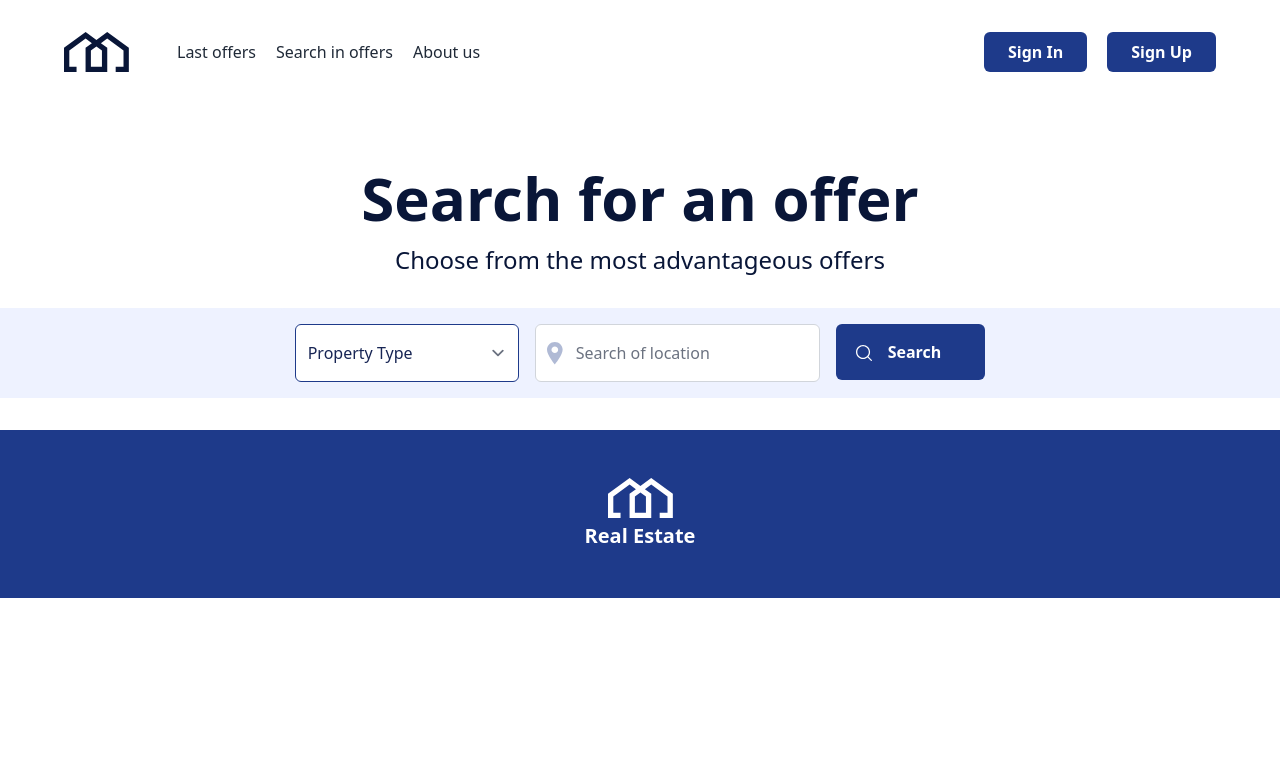
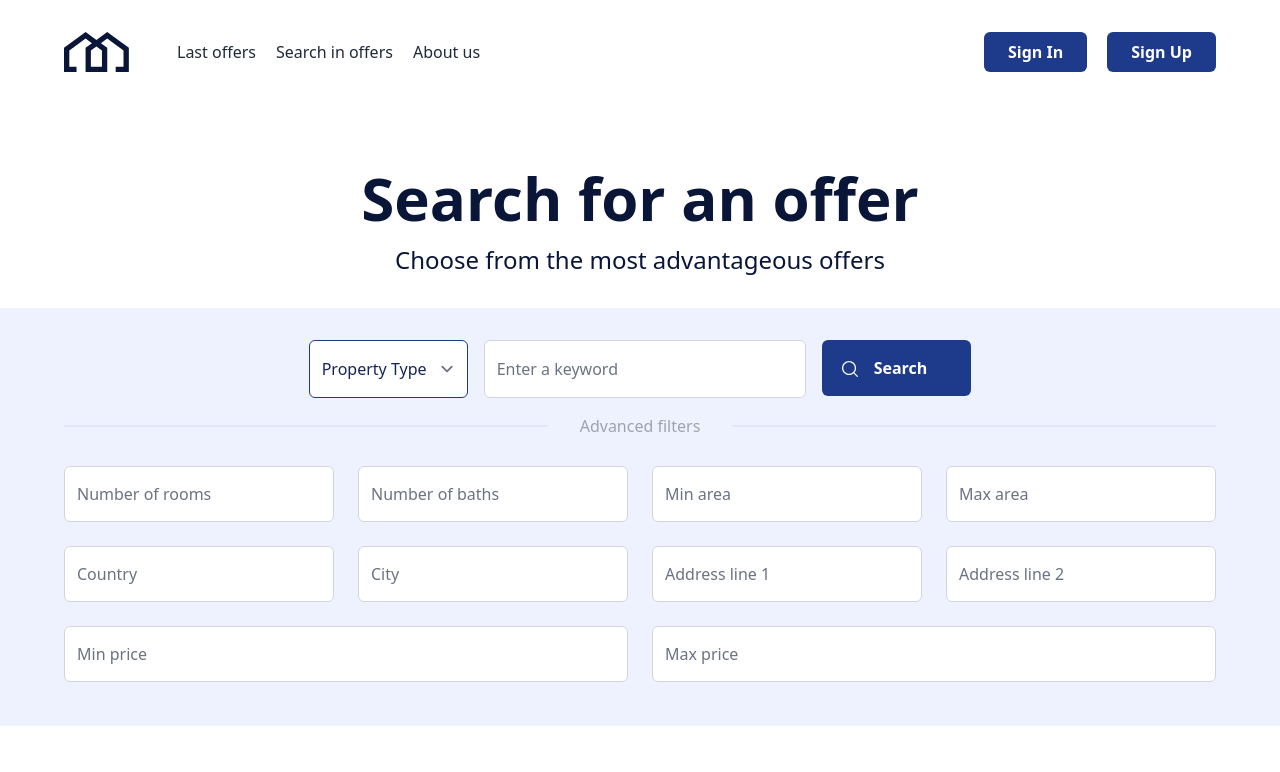
Before and after one commit to Parasik72/real-estate, a Next.js app: page /offers in a window 1280 px wide. Shown: the top 772 px of the page. Built offline with nearby package versions, Linux system fonts and the light colour scheme; what @tailwindcss/custom-forms would draw is missing.

Commit message:
feat: Implemented offers page UI

```diff
--- /dev/null
+++ b/common/components/form/input.component.tsx
@@ -0,0 +1,32 @@
+import clsx from "clsx";
+import { usePathname, useRouter, useSearchParams } from "next/navigation";
+import { FC } from "react";
+
+interface IProps {
+    type: string;
+    name: string;
+    placeholder?: string;
+    className?: string;
+}
+
+export const Input: FC<IProps> = ({
+    placeholder, className, type, name
+}) => {
+    const searchParams = useSearchParams();
+    const pathname = usePathname();
+    const { replace } = useRouter();
+    const handleSearch = (term: string) => {
+        const params = new URLSearchParams(searchParams);
+        if (term) params.set(name, term);
+        else params.delete(name);
+        replace(`${pathname}?${params.toString()}`);
+    };
+    return (
+        <input
+            placeholder={placeholder}
+            className={clsx("py-4 w-full h-full border-gray-300 rounded-md", className)}
+            type={type}
+            onChange={event => handleSearch(event.target.value)}
+        />
+    );
+}
--- /dev/null
+++ b/common/components/form/select.component.tsx
@@ -0,0 +1,19 @@
+import clsx from "clsx";
+import React, { FC } from "react"
+
+interface IProps {
+    title?: string;
+    name?: string;
+    children?: React.ReactNode;
+    className?: string;
+}
+
+export const Select: FC<IProps> = ({ children, title, name, className }) => (
+    <select
+        title={title}
+        name={name}
+        className={clsx("py-4 form-select rounded-md", className)}
+    >
+        {children}
+    </select>
+)
--- a/common/components/home/form-search.component.tsx
+++ b/common/components/home/form-search.component.tsx
@@ -1,18 +1,26 @@
 import { LocationMarkIcon } from "@/common/icons/location-mark.icon"
 import { SearchIcon } from "@/common/icons/search.icon"
+import { Select } from "../form/select.component"
+import { FC } from "react";
+import clsx from "clsx";
+import { Input } from "../form/input.component";
 
-export const FormSearch = () => {
+interface IProps {
+  className?: string;
+}
+
+export const FormSearch: FC<IProps> = ({ className }) => {
     return (
       <form action="">
-          <div className="p-4 flex flex-col lg:flex-row lg:inline-flex gap-4 rounded-md bg-indigo-50 relative z-10">
-            <select title="Property Type" name="Property Type" className="py-4 w-full form-select text-blue-950 border-blue-900 rounded-md lg:w-56">
+        <div className={clsx("flex flex-col lg:flex-row lg:inline-flex gap-4 rounded-md bg-indigo-50 relative z-10", className)}>
+          <Select title="Property Type" name="Property Type" className="w-full text-blue-950 border-blue-900 lg:w-56">
             <option value="">Property Type</option>
-            </select>
+          </Select>
           <div className="relative">
             <div className="absolute inset-y-0 left-0 flex items-center pl-3">
               <LocationMarkIcon />
             </div>
-              <input placeholder="Search of location" className="py-4 w-full h-full border-gray-300 rounded-md pl-10" type="text" />
+            <Input placeholder="Search of location" className="pl-10" type="text" />
           </div>
           <div className="relative">
             <div className="absolute inset-y-0 left-0 flex items-center pl-5">
--- /dev/null
+++ b/common/components/offers/form-search.component.tsx
@@ -0,0 +1,71 @@
+import { Input } from "../form/input.component"
+import { Select } from "../form/select.component"
+import { SearchIcon } from "@/common/icons/search.icon"
+
+export const FormSearch = () => {
+    return (
+        <form action="">
+            <div className="flex flex-col justify-center items-center">
+                <div className="w-full flex flex-col lg:w-auto md:flex-row lg:inline-flex gap-4 rounded-md bg-indigo-50 relative z-10">
+                    <Select title="Property Type" name="Property Type" className="w-full text-blue-950 border-blue-900 lg:w-56">
+                        <option value="">Property Type</option>
+                    </Select>
+                    <div className="relative lg:max-w-xl md:w-full">
+                        <Input name="keyword" placeholder="Enter a keyword" type="text" />
+                    </div>
+                    <div className="relative">
+                        <div className="absolute inset-y-0 left-0 flex items-center pl-5">
+                            <SearchIcon />
+                        </div>
+                        <button className="py-4 w-full lg:w-auto px-11 pl-13 bg-blue-900 text-white rounded-md font-bold">Search</button>
+                    </div>
+                </div>
+                <div className="py-4 w-full flex items-center justify-between gap-8">
+                    <div className="border w-full border-indigo-100"></div>
+                    <span className="text-gray-400 flex-shrink-0">
+                        Advanced filters
+                    </span>
+                    <div className="border w-full border-indigo-100"></div>
+                </div>
+                <div className="w-full flex flex-col">
+                    <div className="flex flex-wrap -mx-3">
+                        <div className="w-1/2 p-3 lg:w-1/4">
+                            <Input type="number" placeholder="Number of rooms" name="roomsNum" />
+                        </div>
+                        <div className="w-1/2 p-3 lg:w-1/4">
+                            <Input type="number" placeholder="Number of baths" name="bathsNumd" />
+                        </div>
+                        <div className="w-1/2 p-3 lg:w-1/4">
+                            <Input type="number" placeholder="Min area" name="minArea" />
+                        </div>
+                        <div className="w-1/2 p-3 lg:w-1/4">
+                            <Input type="number" placeholder="Max area" name="maxArea" />
+                        </div>
+                    </div>
+                    <div className="flex flex-wrap -mx-3">
+                        <div className="w-1/2 p-3 lg:w-1/4">
+                            <Input type="text" placeholder="Country" name="country" />
+                        </div>
+                        <div className="w-1/2 p-3 lg:w-1/4">
+                            <Input type="text" placeholder="City" name="city" />
+                        </div>
+                        <div className="w-1/2 p-3 lg:w-1/4">
+                            <Input type="text" placeholder="Address line 1" name="addressLine1" />
+                        </div>
+                        <div className="w-1/2 p-3 lg:w-1/4">
+                            <Input type="text" placeholder="Address line 2" name="addressLine2" />
+                        </div>
+                    </div>
+                    <div className="flex flex-wrap -mx-3">
+                        <div className="w-full p-3 lg:w-1/2">
+                            <Input type="number" placeholder="Min price" name="minPrice" />
+                        </div>
+                        <div className="w-full p-3 lg:w-1/2">
+                            <Input type="number" placeholder="Max price" name="maxPrice" />
+                        </div>
+                    </div>
+                </div>
+            </div>
+        </form>
+    )
+}
--- /dev/null
+++ b/common/components/property-card.component.tsx
@@ -0,0 +1,32 @@
+import clsx from "clsx";
+import Image, { StaticImageData } from "next/image";
+import { FC } from "react";
+
+interface IProps {
+    title: string;
+    price: number;
+    address: string;
+    imgPath: StaticImageData;
+    className?: string;
+}
+
+export const PropertyCard: FC<IProps> = ({
+    address,
+    imgPath,
+    price,
+    title,
+    className
+}) => (
+    <div className={clsx("bg-white shadow-lg rounded-md w-full flex-shrink-0", className)}>
+        <Image className="w-full object-cover object-center rounded-md" src={imgPath} alt={title} height={249} width={444} />
+        <div className="p-4 flex flex-col gap-4">
+          <h3 className="text-dark-blue text-1.5xl leading-8 font-bold">
+            {title}
+          </h3>
+          <div className="flex flex-col gap-1">
+            <span className="font-bold text-blue-900">{price}$</span>
+            <span className="text-dark-blue">{address}</span>
+          </div>
+        </div>
+    </div>
+)
--- a/package.json
+++ b/package.json
@@ -23,6 +23,7 @@
     "react": "^18",
     "react-dom": "^18",
     "sequelize": "^6.35.1",
+    "use-debounce": "^10.0.0",
     "uuid": "^9.0.1"
   },
   "devDependencies": {
--- a/pages/index.tsx
+++ b/pages/index.tsx
@@ -4,6 +4,7 @@ import CardImg1 from '../common/images/card-img-1.png';
 import AboutUsImg from '../common/images/about-us.png';
 import { FormSearch } from "@/common/components/home/form-search.component";
 import { ArrowIcon } from "@/common/icons/arrow.icon";
+import { PropertyCard } from "@/common/components/property-card.component";
 
 export default function Home() {
   return (
@@ -21,7 +22,7 @@ export default function Home() {
           </p>
         </div>
         <div className="mt-8 w-full lg:max-w-3xl">
-         <FormSearch />
+         <FormSearch  className="p-4" />
         </div>
       </div>
       <div className="bg-indigo-50 w-full py-14 lg:mt-36 lg:py-28">
@@ -54,18 +55,14 @@ export default function Home() {
           </div>
           <div className="inline-flex gap-5 mt-6 overflow-x-hidden">
             {[...new Array(6)].map((_, i) => (
-              <div key={i} className="bg-white shadow-sm rounded-md max-w-250px md:max-w-350px w-full flex-shrink-0">
-                <Image className="object-cover object-center rounded-md" src={CardImg1} alt="cardImg1" height={249} width={444} />
-                <div className="p-4 flex flex-col gap-4">
-                  <h3 className="text-dark-blue text-1.5xl leading-8 font-bold">
-                    Large 4-room apartment with a beautiful terrace
-                  </h3>
-                  <div className="flex flex-col gap-1">
-                    <span className="font-bold text-blue-900">320 000$</span>
-                    <span className="text-dark-blue">Barcelona IX. </span>
-                  </div>
-                </div>
-              </div>
+              <PropertyCard
+                key={i}
+                title="Large 4-room apartment with a beautiful terrace"
+                price={320000}
+                address="Barcelona IX."
+                imgPath={CardImg1}
+                className="max-w-250px md:max-w-350px"
+              />
             ))}
           </div>
         </div>
--- a/pages/offers/index.tsx
+++ b/pages/offers/index.tsx
@@ -1,8 +1,10 @@
-import { FormSearch } from "@/common/components/home/form-search.component";
+import { FormSearch } from "@/common/components/offers/form-search.component";
+import { PropertyCard } from "@/common/components/property-card.component";
+import CardImg1 from '../../common/images/card-img-1.png';
 
 export default function Offers() {
     return (
-        <div className="antialiased py-8 w-full">
+        <div className="antialiased pt-8 w-full">
             <div className="px-4 py-8 md:max-w-3xl md:mx-auto xl:px-0 lg:max-w-full xl:max-w-6xl">
                 <div className="flex flex-col items-center text-center">
                     <h2 className="text-dark-blue text-4xl lg:text-6xl font-bold">
@@ -13,9 +15,28 @@ export default function Offers() {
                     </p>
                 </div>
             </div>
-            <div className="bg-indigo-50 w-full">
-                <div className="px-4 md:max-w-3xl md:mx-auto xl:px-0 lg:max-w-full xl:max-w-6xl flex justify-center">
+            <div className="py-8 bg-indigo-50 w-full">
+                <div className="px-4 md:max-w-3xl md:mx-auto xl:px-0 lg:max-w-full xl:max-w-6xl">
                     <FormSearch />
+                </div>
+            </div>
+            <div className="px-4 py-8 md:max-w-3xl md:mx-auto xl:px-0 lg:max-w-full xl:max-w-6xl">
+                <div className="flex flex-wrap justify-center -mx-4">
+                    {[...new Array(12)].map((_, i) => (
+                        <div key={i} className="md:w-1/2 lg:w-1/3 p-4">
+                            <PropertyCard
+                                title="Large 4-room apartment with a beautiful terrace"
+                                price={320000}
+                                address="Barcelona IX."
+                                imgPath={CardImg1}
+                            />
+                        </div>
+                    ))}
+                    <div className="w-full flex justify-center">
+                        <button className="mt-4 py-3 px-4 text-blue-900 border-2 border-blue-900 rounded-md font-bold">
+                            Show next
+                        </button>
+                    </div>
                 </div>
             </div>
         </div>
```
Also changed, not shown: 1 other file (tests, documents, lock files or other folders). Lines whose indentation alone changed are shown as unchanged.
